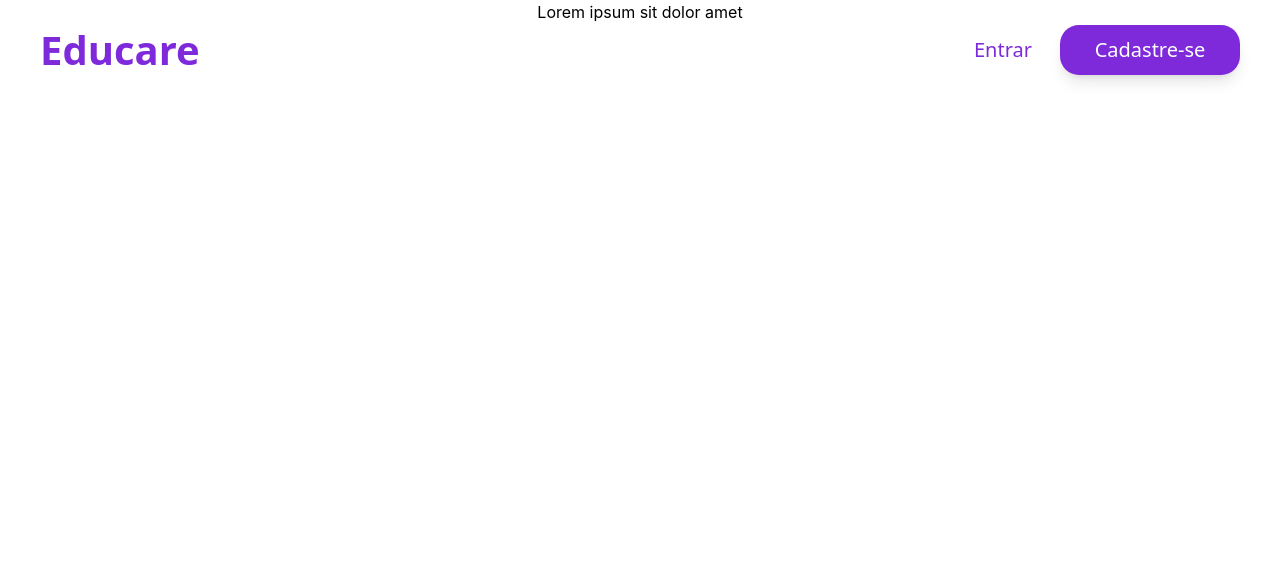
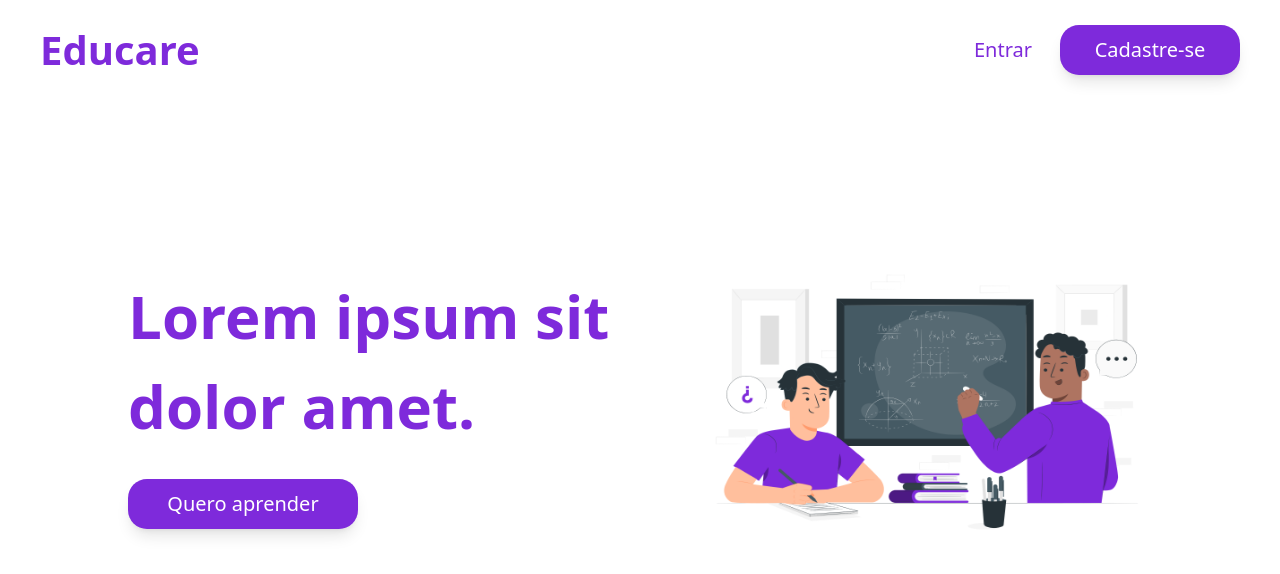
Before and after one commit to tarsojabbes/educare-frontend, a Next.js app: page / in a window 1280 px wide. Shown: the top 574 px of the page. Built offline with nearby package versions, Linux system fonts and the light colour scheme.

Commit message:
Adiciona textos e imagem da pagina principal

```diff
--- a/pages/index.tsx
+++ b/pages/index.tsx
@@ -1,6 +1,7 @@
 import type { NextPage } from 'next'
 import Image from 'next/image'
 import Link from 'next/link'
+import Image1 from '/assets/principal-main-page.png'
 
 
 const Home: NextPage = () => {
@@ -22,13 +23,18 @@ const Home: NextPage = () => {
         </div>
       </nav>
 
-      <div className='w-full h-screen flex justify-center items-center'>
-        <div className="h-screen flex-col justify-center items-start">
-          <h1>Lorem ipsum sit dolor amet</h1>
+      <div className='w-full h-screen flex pl-32'>
+        <div className="h-screen w-[50%] flex flex-col justify-center items-start">
+          <h1 className="font-sans font-bold text-[60px] text-[#7E2ADB] w-[500px] pb-7">Lorem ipsum sit dolor amet.</h1>
+          <button className="bg-[#7E2ADB] text-white text-[20px] rounded-[19px] w-[230px] h-[50px] font-sans shadow-lg">
+          <Link href="/cadastro">
+            Quero aprender
+          </Link>
+          </button>
         </div>
-        <div>
-
-        </div>
+        <div className="h-screen w-[50%] flex flex-col justify-center items-center pr-32">
+          <Image src={Image1} width="771px" height="720px"/>
+          </div>
       </div>
 
     </div>
```
Also changed, not shown: assets/principal-main-page.png (added).
